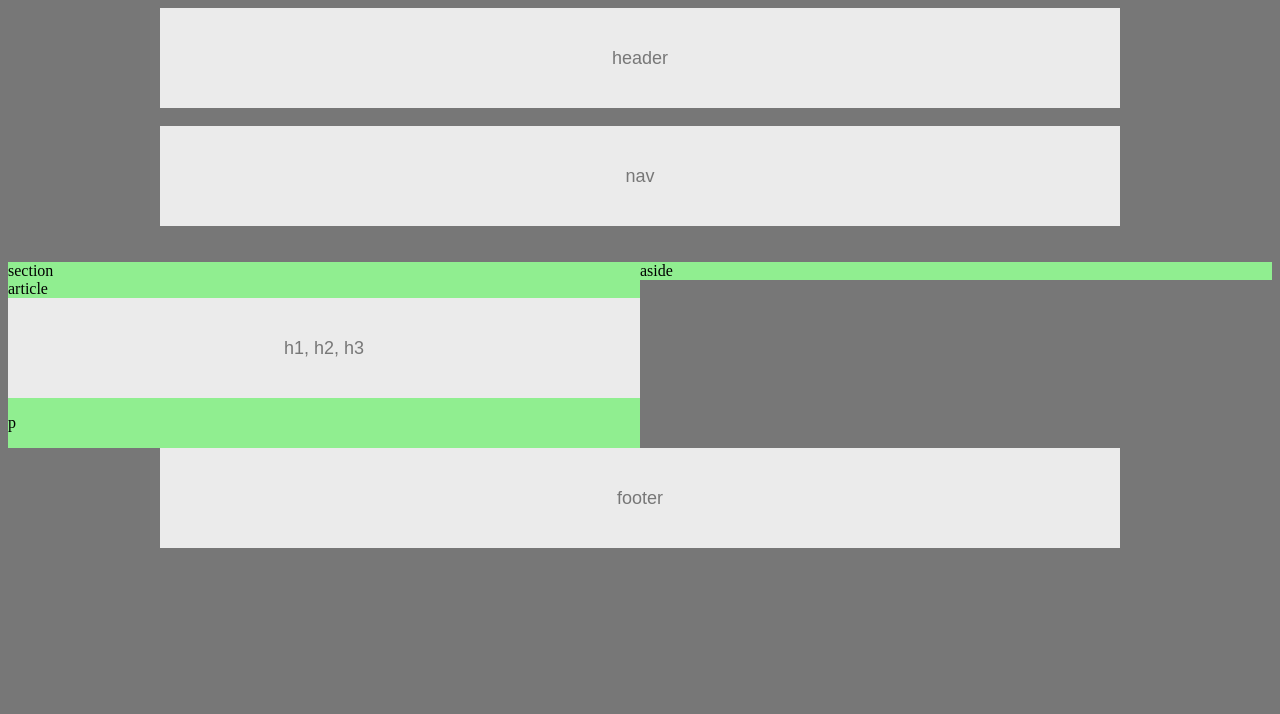
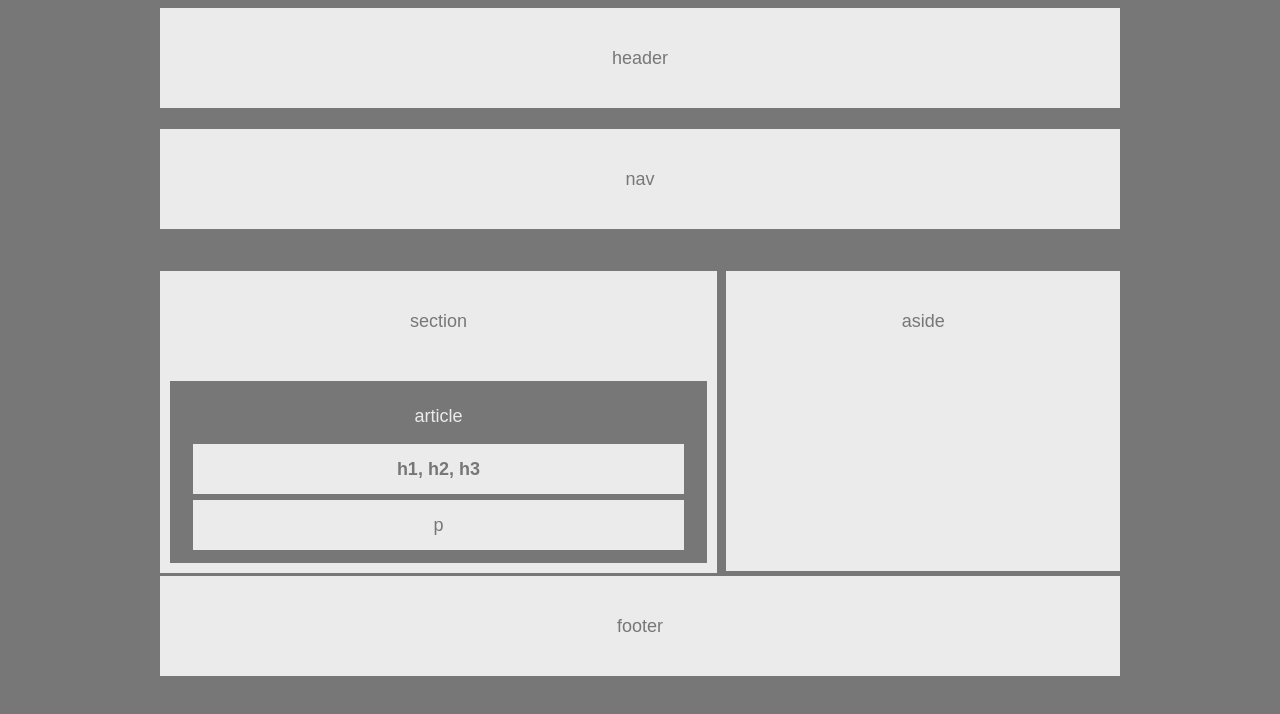
Before and after one commit to SelectStarFromMN/HW-Wireframe, a plain HTML site: page index.html in a window 1280 px wide. Drawn offline with Linux system fonts and the light colour scheme.

Commit message:
release candidate 1

```diff
--- a/index.html
+++ b/index.html
@@ -16,7 +16,8 @@
         nav
     </nav>
     <br><br>
-    <div class="float half">
+    <main>
+      <section>
           section
           <article>
               article
@@ -29,10 +30,11 @@
               </p>
           </article>
 
-    </div>
-    <div class="float half">
+      </section>
+      <aside>
           aside
-    </div>
+      </aside>
+    </main>
     <br>
     <footer>
         footer
--- a/style.css
+++ b/style.css
@@ -1,11 +1,11 @@
 body {
-    background: #777;
-    /* max-width: 960px; */
-}
-header {
     font-family: 'Arial', 'Helvetica Neue', Helvetica, sans-serif;
     font-size: 18px;
     text-align: center;
+    background: #777;
+}
+
+header {
     color: #777;
     background: #ebebeb;
     margin-left: auto;
@@ -16,9 +16,6 @@ header {
 }
 
 nav {
-    font-family: 'Arial', 'Helvetica Neue', Helvetica, sans-serif;
-    font-size: 18px;
-    text-align: center;
     color: #777;
     background: #ebebeb;
     margin-left: auto;
@@ -28,10 +25,57 @@ nav {
     line-height: 100px;
  }
 
+main{
+    margin-left: auto;
+    margin-right:auto;
+    max-width: 960px;
+    line-height: 100px;
+}
+
+section {
+  color: #777;
+  background: #ebebeb;
+  margin: 0;
+  float: left;
+  width: 58%;
+  /*border: 1px solid red; /*tmp*/
+}
+
+aside {
+  color: #777;
+  background: #ebebeb;
+  height: 300px;
+  float: right;
+  width: 41%;
+  margin: 0px 0px 5px 0px;
+  /*border: 1px solid red; /*tmp*/
+}
+
+article {
+  color: #ebebeb;
+  background: #777;
+  line-height: 50px;
+  margin: 10px;
+  padding: 10px;
+  /*border: 1px solid green; /*tmp*/
+}
+
+section article header {
+  height: 50px;
+  font-weight: bold;
+  line-height: 50px;
+  margin: 0px 10px;
+  border: 3px solid;
+}
+
+section article p {
+  color: #777;
+  background: #ebebeb;
+  margin: 0px 10px;
+  border: 3px solid;
+}
+
 footer {
-    font-family: 'Arial', 'Helvetica Neue', Helvetica, sans-serif;
-    font-size: 18px;
-    text-align: center;
     color: #777;
     background: #ebebeb;
     margin-left: auto;
@@ -41,13 +85,3 @@ footer {
     line-height: 100px;
     clear: both;
  }
-
-.float {
-  background: lightgreen;
-  border: none;
-  float: left;
-}
-
-.half {
-  width: 50%;
-}
```
Lines whose indentation alone changed are shown as unchanged.
